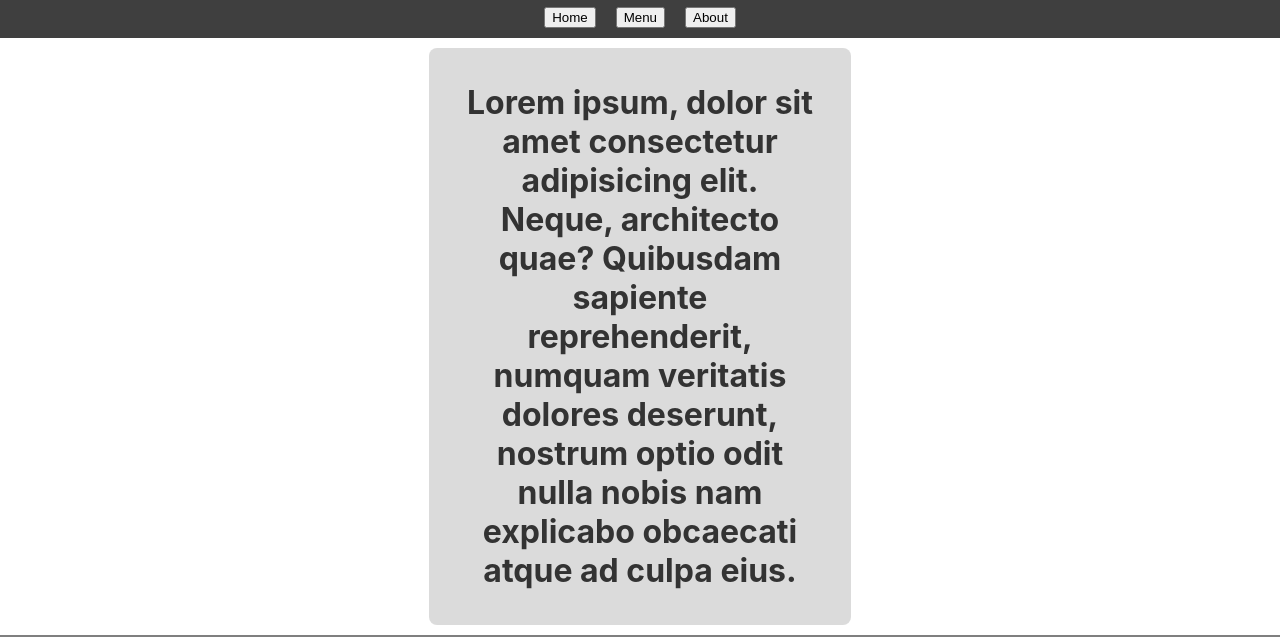
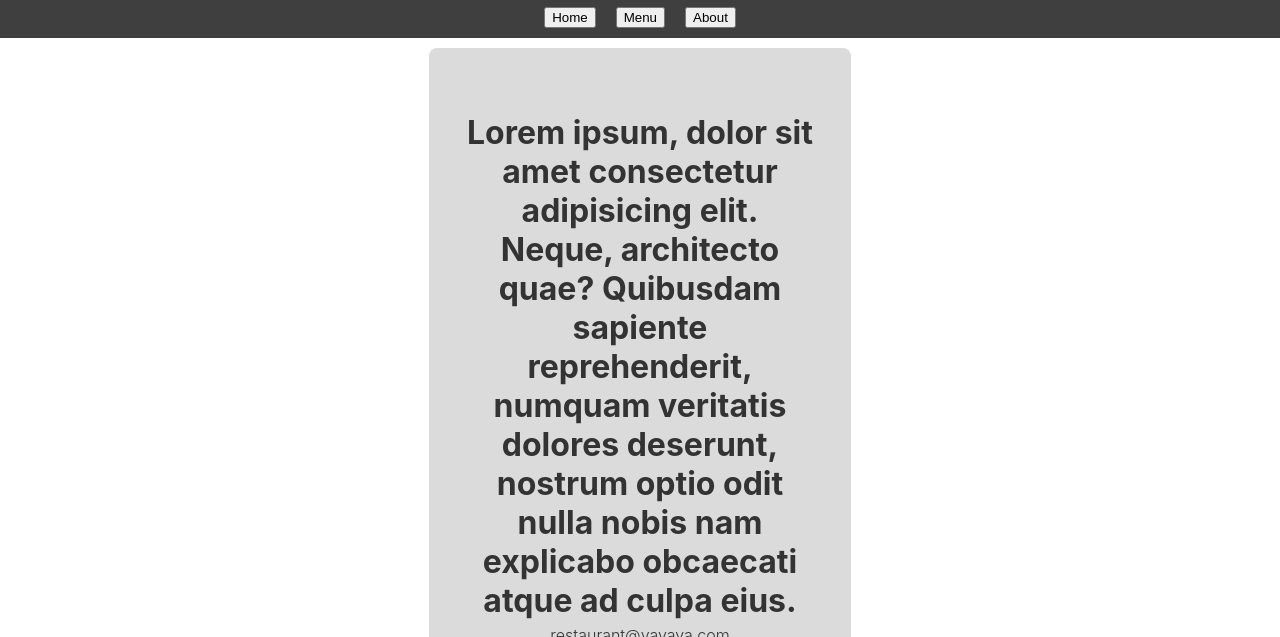
Before and after one commit to bdelucia/odin-restaurant, a website built with webpack: page src/template.html in a window 1280 px wide. Both pictures are taken after a click on the button "About". Shown: the part 163-800 px from the top of the page. Built offline with nearby package versions, Linux system fonts and the light colour scheme; files whose address does not match are found by name.

Commit message:
about is done

```diff
--- a/src/about.js
+++ b/src/about.js
@@ -1,10 +1,28 @@
 export function createAbout() {
     const content = document.getElementById('content');
-    content.textContent = `Lorem ipsum, dolor sit amet consectetur adipisicing elit. Neque, architecto quae?
-                           Quibusdam sapiente reprehenderit, numquam veritatis dolores deserunt, nostrum
-                           optio odit nulla nobis nam explicabo obcaecati atque ad culpa eius.`
-    content.style.color = '#333';
-    content.style.textAlign = 'center';
-    content.style.fontSize = '2rem';
-    content.style.fontWeight = 'bold';
+    content.style.gap = '5px';
+    const lorem = document.createElement('div');
+    lorem.className = 'lorem';
+
+    lorem.textContent = `Lorem ipsum, dolor sit amet consectetur adipisicing elit. Neque, architecto quae?
+                         Quibusdam sapiente reprehenderit, numquam veritatis dolores deserunt, nostrum
+                         optio odit nulla nobis nam explicabo obcaecati atque ad culpa eius.`
+    lorem.style.color = '#333';
+    lorem.style.textAlign = 'center';
+    lorem.style.fontSize = '2rem';
+    lorem.style.fontWeight = 'bold';
+    lorem.style.marginTop = '30px';
+    lorem.style.flex = '1';
+
+    const email = document.createElement('div');
+    email.className = 'email';
+    email.textContent = 'restaurant@yayaya.com'
+
+    const phoneNum = document.createElement('div');
+    phoneNum.className = 'phoneNum';
+    phoneNum.textContent = "123-456-7890";
+
+    content.appendChild(lorem);
+    content.appendChild(email);
+    content.appendChild(phoneNum);
 }
--- a/src/initial-load.js
+++ b/src/initial-load.js
@@ -1,9 +1,11 @@
 import homeImage from './home.jpg'
 export function createHome() {
     const content = document.getElementById('content');
+    content.style.gap = '70px';
+    content.style.padding = '35px';
+
     const headline = document.createElement('div');
 
-    content.style.padding = "35px";
 
     headline.id = 'headline';
     headline.style.textAlign = 'center';
@@ -14,6 +16,7 @@ export function createHome() {
 
     const homeImg = document.createElement('img');
     homeImg.src = homeImage;
+    homeImg.style.height = '450px';
 
     content.appendChild(homeImg);
     content.appendChild(headline);
--- a/src/styles.css
+++ b/src/styles.css
@@ -66,6 +66,7 @@ footer {
     margin: 0 auto; /* centers the content box */
     max-width: 33%;
     border-radius: 8px;
+    gap: 70px;
 }
 
 #headline, .cell {
```
